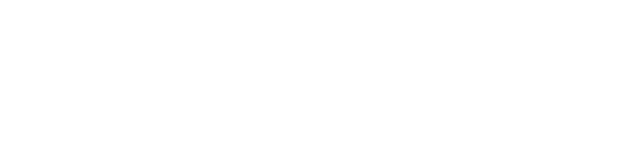
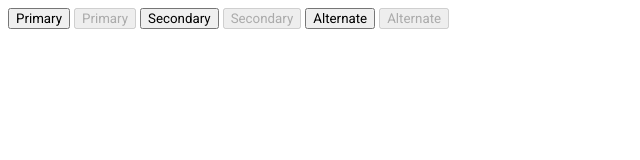
Before and after one commit to modemyc/htmlcss-20231222_konstantinrazin, a website: page 03-lection1/01-button/index.html in a window 1280 px wide. Shown: the whole page, without its empty margins (0-640 px from the left). Drawn offline with Linux system fonts and the light colour scheme.

Commit message:
add buttons on html

```diff
--- a/03-lection1/01-button/index.html
+++ b/03-lection1/01-button/index.html
@@ -6,6 +6,11 @@
         <link rel="stylesheet" href="./button.css">
     </head>
     <body>
-
+        <button class="button button_primary">Primary</button>
+        <button class="button button_primary" disabled>Primary</button>
+        <button class="button button_secondary">Secondary</button>
+        <button class="button button_secondary" disabled>Secondary</button>
+        <button class="button button_alternate">Alternate</button>
+        <button class="button button_alternate" disabled>Alternate</button>
     </body>
 </html>
```
